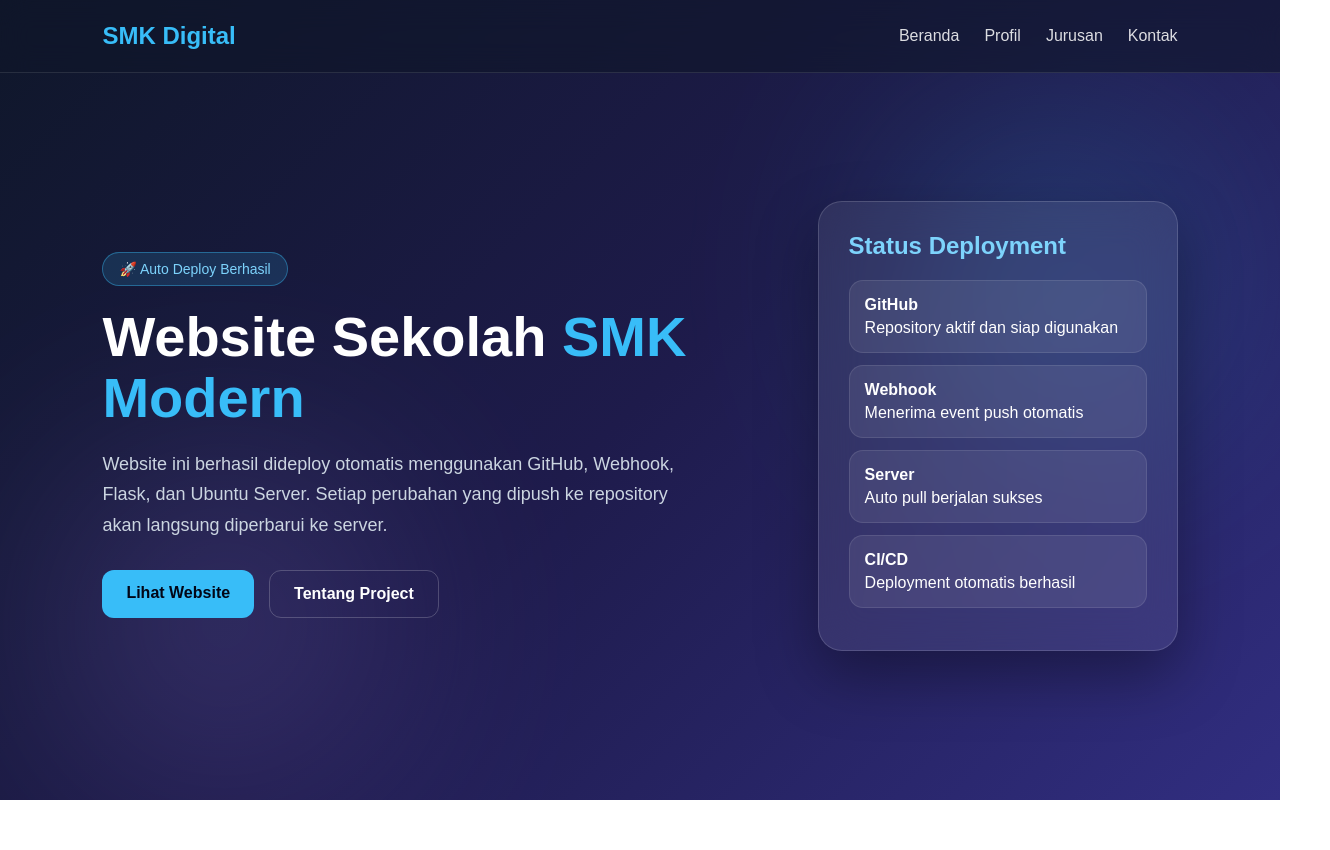
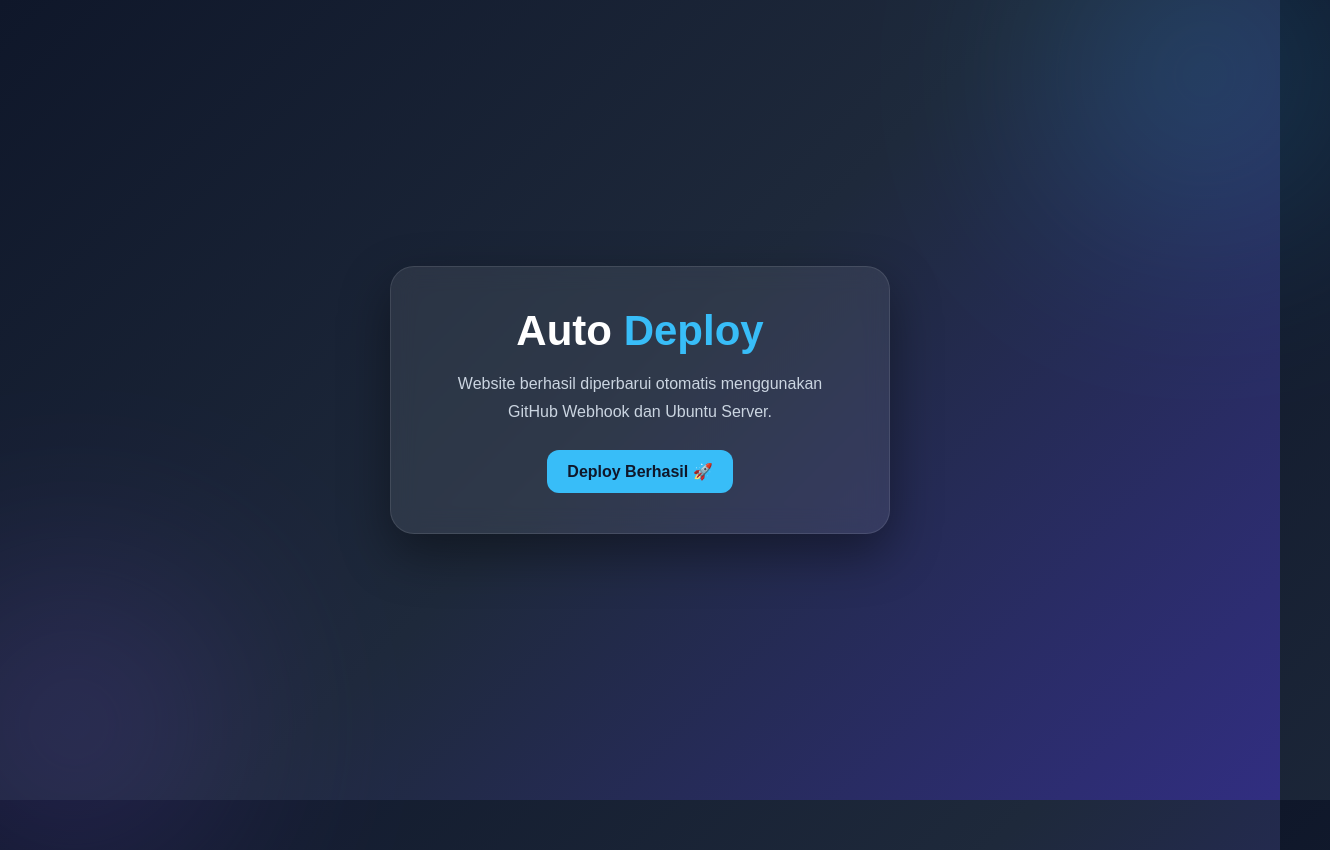
Before and after one commit to lelxzyy/web-sekolah, a plain HTML site: page index.html in a window 1280 px wide. Shown: the whole page, 1330 px wide, since content can reach past the window. Before the commit the page ends 800 px from the top, so only its background shows below. Drawn offline with Linux system fonts and the light colour scheme.

Commit message:
update v1

```diff
--- a/index.html
+++ b/index.html
@@ -3,277 +3,102 @@
 <head>
   <meta charset="UTF-8" />
   <meta name="viewport" content="width=device-width, initial-scale=1.0" />
-  <title>Website Sekolah SMK</title>
+  <title>Auto Deploy</title>
 
   <style>
-    * {
-      margin: 0;
-      padding: 0;
-      box-sizing: border-box;
-      font-family: "Poppins", Arial, sans-serif;
+    *{
+      margin:0;
+      padding:0;
+      box-sizing:border-box;
+      font-family:Arial, sans-serif;
     }
 
-    body {
-      min-height: 100vh;
-      background: linear-gradient(135deg, #0f172a, #1e1b4b, #312e81);
-      color: white;
-      overflow-x: hidden;
+    body{
+      height:100vh;
+      display:flex;
+      justify-content:center;
+      align-items:center;
+      background:linear-gradient(135deg,#0f172a,#1e293b,#312e81);
+      color:white;
+      overflow:hidden;
     }
 
-    nav {
-      width: 100%;
-      padding: 22px 8%;
-      display: flex;
-      justify-content: space-between;
-      align-items: center;
-      position: fixed;
-      top: 0;
-      background: rgba(15, 23, 42, 0.6);
-      backdrop-filter: blur(15px);
-      z-index: 10;
-      border-bottom: 1px solid rgba(255,255,255,0.1);
+    .card{
+      width:90%;
+      max-width:500px;
+      padding:40px;
+      border-radius:24px;
+      background:rgba(255,255,255,0.08);
+      backdrop-filter:blur(12px);
+      border:1px solid rgba(255,255,255,0.1);
+      text-align:center;
+      box-shadow:0 20px 50px rgba(0,0,0,0.4);
     }
 
-    .logo {
-      font-size: 24px;
-      font-weight: 700;
-      color: #38bdf8;
+    h1{
+      font-size:42px;
+      margin-bottom:15px;
     }
 
-    nav ul {
-      display: flex;
-      gap: 25px;
-      list-style: none;
+    h1 span{
+      color:#38bdf8;
     }
 
-    nav a {
-      color: white;
-      text-decoration: none;
-      font-weight: 500;
-      opacity: 0.85;
+    p{
+      color:#cbd5e1;
+      line-height:1.7;
+      margin-bottom:25px;
     }
 
-    nav a:hover {
-      color: #38bdf8;
+    .status{
+      display:inline-block;
+      padding:12px 20px;
+      border-radius:12px;
+      background:#38bdf8;
+      color:#0f172a;
+      font-weight:bold;
     }
 
-    .hero {
-      min-height: 100vh;
-      padding: 130px 8% 60px;
-      display: flex;
-      align-items: center;
-      justify-content: space-between;
-      gap: 40px;
+    .circle{
+      position:absolute;
+      width:250px;
+      height:250px;
+      border-radius:50%;
+      background:#38bdf8;
+      filter:blur(120px);
+      opacity:0.3;
     }
 
-    .content {
-      max-width: 600px;
+    .one{
+      top:-50px;
+      right:-50px;
     }
 
-    .badge {
-      display: inline-block;
-      padding: 8px 16px;
-      background: rgba(56, 189, 248, 0.15);
-      border: 1px solid rgba(56, 189, 248, 0.4);
-      color: #7dd3fc;
-      border-radius: 999px;
-      margin-bottom: 20px;
-      font-size: 14px;
-    }
-
-    h1 {
-      font-size: 56px;
-      line-height: 1.1;
-      margin-bottom: 20px;
-    }
-
-    h1 span {
-      color: #38bdf8;
-    }
-
-    p {
-      font-size: 18px;
-      line-height: 1.7;
-      color: #cbd5e1;
-      margin-bottom: 30px;
-    }
-
-    .btn-group {
-      display: flex;
-      gap: 15px;
-      flex-wrap: wrap;
-    }
-
-    .btn {
-      padding: 14px 24px;
-      border-radius: 12px;
-      text-decoration: none;
-      font-weight: 600;
-      transition: 0.3s;
-    }
-
-    .btn-primary {
-      background: #38bdf8;
-      color: #020617;
-    }
-
-    .btn-primary:hover {
-      background: #0ea5e9;
-      transform: translateY(-3px);
-    }
-
-    .btn-secondary {
-      border: 1px solid rgba(255,255,255,0.2);
-      color: white;
-    }
-
-    .btn-secondary:hover {
-      background: rgba(255,255,255,0.1);
-      transform: translateY(-3px);
-    }
-
-    .card {
-      width: 360px;
-      padding: 30px;
-      background: rgba(255,255,255,0.08);
-      backdrop-filter: blur(20px);
-      border: 1px solid rgba(255,255,255,0.15);
-      border-radius: 24px;
-      box-shadow: 0 25px 60px rgba(0,0,0,0.35);
-      animation: float 4s ease-in-out infinite;
-    }
-
-    .card h2 {
-      margin-bottom: 20px;
-      color: #7dd3fc;
-    }
-
-    .feature {
-      padding: 15px;
-      margin-bottom: 12px;
-      background: rgba(255,255,255,0.08);
-      border-radius: 14px;
-      border: 1px solid rgba(255,255,255,0.1);
-    }
-
-    .feature strong {
-      display: block;
-      margin-bottom: 5px;
-    }
-
-    .circle {
-      position: absolute;
-      width: 250px;
-      height: 250px;
-      background: #38bdf8;
-      filter: blur(130px);
-      opacity: 0.35;
-      border-radius: 50%;
-      z-index: -1;
-    }
-
-    .circle.one {
-      top: 150px;
-      right: 100px;
-    }
-
-    .circle.two {
-      bottom: 50px;
-      left: 100px;
-      background: #a78bfa;
-    }
-
-    @keyframes float {
-      0%, 100% {
-        transform: translateY(0);
-      }
-      50% {
-        transform: translateY(-18px);
-      }
-    }
-
-    @media (max-width: 900px) {
-      nav ul {
-        display: none;
-      }
-
-      .hero {
-        flex-direction: column;
-        text-align: center;
-      }
-
-      h1 {
-        font-size: 42px;
-      }
-
-      .card {
-        width: 100%;
-      }
-
-      .btn-group {
-        justify-content: center;
-      }
+    .two{
+      bottom:-50px;
+      left:-50px;
+      background:#8b5cf6;
     }
   </style>
 </head>
 
 <body>
+
   <div class="circle one"></div>
   <div class="circle two"></div>
 
-  <nav>
-    <div class="logo">SMK Digital</div>
-    <ul>
-      <li><a href="#">Beranda</a></li>
-      <li><a href="#">Profil</a></li>
-      <li><a href="#">Jurusan</a></li>
-      <li><a href="#">Kontak</a></li>
-    </ul>
-  </nav>
+  <div class="card">
+    <h1>Auto <span>Deploy</span></h1>
 
-  <section class="hero">
-    <div class="content">
-      <div class="badge">🚀 Auto Deploy Berhasil</div>
+    <p>
+      Website berhasil diperbarui otomatis menggunakan
+      GitHub Webhook dan Ubuntu Server.
+    </p>
 
-      <h1>
-        Website Sekolah <span>SMK Modern</span>
-      </h1>
+    <div class="status">
+      Deploy Berhasil 🚀
+    </div>
+  </div>
 
-      <p>
-        Website ini berhasil dideploy otomatis menggunakan GitHub, Webhook,
-        Flask, dan Ubuntu Server. Setiap perubahan yang dipush ke repository
-        akan langsung diperbarui ke server.
-      </p>
-
-      <div class="btn-group">
-        <a href="#" class="btn btn-primary">Lihat Website</a>
-        <a href="#" class="btn btn-secondary">Tentang Project</a>
-      </div>
-    </div>
-
-    <div class="card">
-      <h2>Status Deployment</h2>
-
-      <div class="feature">
-        <strong>GitHub</strong>
-        Repository aktif dan siap digunakan
-      </div>
-
-      <div class="feature">
-        <strong>Webhook</strong>
-        Menerima event push otomatis
-      </div>
-
-      <div class="feature">
-        <strong>Server</strong>
-        Auto pull berjalan sukses
-      </div>
-
-      <div class="feature">
-        <strong>CI/CD</strong>
-        Deployment otomatis berhasil
-      </div>
-    </div>
-  </section>
 </body>
 </html>
```
